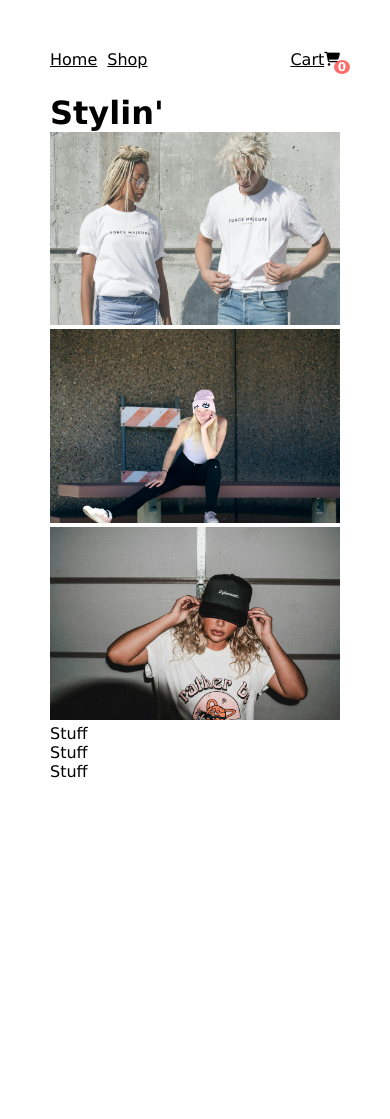
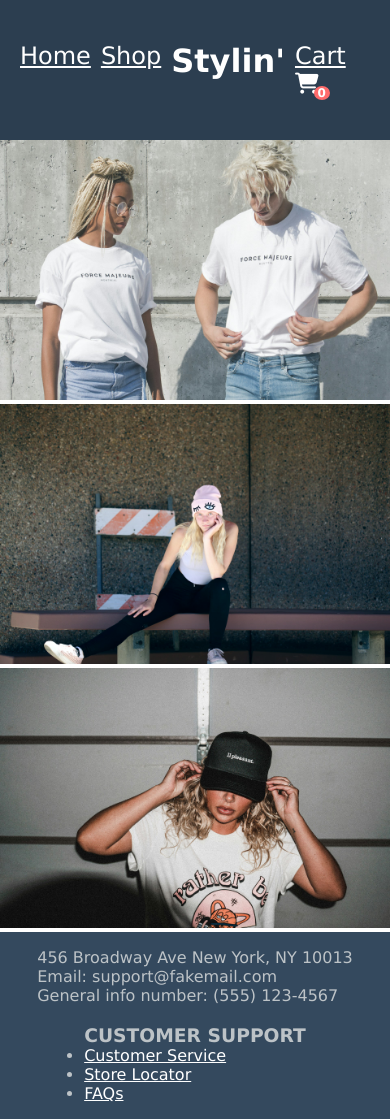
Before and after one commit to simon8800/shopping-cart, a React (Vite) app: page / in a window 390 px wide. Before the commit the page ends 844 px from the top, so only its background shows below. Built offline with nearby package versions, Linux system fonts and the light colour scheme.

Commit message:
Shop and Footer are responsive

```diff
--- a/index.html
+++ b/index.html
@@ -4,7 +4,7 @@
     <meta charset="UTF-8" />
     <meta name="viewport" content="width=device-width, initial-scale=1.0" />
     <script src="https://kit.fontawesome.com/9b9f1b5f4a.js" crossorigin="anonymous"></script>
-    <title>Shopping Cart</title>
+    <title>Stylin'</title>
   </head>
   <body>
     <div id="root"></div>
--- a/src/components/Button.jsx
+++ b/src/components/Button.jsx
@@ -2,11 +2,11 @@ import styled from "styled-components";
 
 const buttonStyles = {
   default: {
-    background: '#9764c7',
+    background: '#3498DB',
     color: '#ffffff',
-    border: '#9764c7',
-    hoverBackground: '#7646A6',
-    hoverBorder: '#7646A6',
+    border: '#3498DB',
+    hoverBackground: '#2591d9',
+    hoverBorder: '#2591d9',
   },
   primary: {
     background: '#007bff',
--- a/src/components/DisplayCase.jsx
+++ b/src/components/DisplayCase.jsx
@@ -1,10 +1,32 @@
 import ProductCard from "./ProductCard";
 import styled from "styled-components";
+import devices from "../utils/devices.js"
 
 const StyledWrapper = styled.div`
   display: grid;
-  grid-template-columns: repeat(auto-fit, minmax(400px, 1fr));
-  justify-items: center;
+  grid-template-columns: repeat(6, auto);
+  justify-content: space-between;
+  padding: 20px;
+  gap: 25px;
+  background-color: #ECF0F1;
+  color: #2C3E50;
+
+  @media only screen and ${devices["2xl"]} {
+    grid-template-columns: repeat(4, auto);
+  }
+
+  @media only screen and ${devices.xl} {
+    grid-template-columns: repeat(3, auto);
+  }
+
+  @media only screen and ${devices.lg} {
+    grid-template-columns: repeat(2, auto);
+  }
+
+  @media only screen and ${devices.md} {
+    grid-template-columns: auto;
+    justify-content: center;
+  }
 `
 
 const DisplayCase = ({products}) => {
--- a/src/components/Footer.jsx
+++ b/src/components/Footer.jsx
@@ -1,12 +1,52 @@
 import styled from "styled-components";
+import { Link } from "react-router-dom";
+import devices from "../utils/devices";
+
+const StyledFooter = styled.footer`
+  display: flex;
+  justify-content: space-around;
+  align-items: center;
+  background-color: #34495E;
+  color: #BDC3C7;
+  padding: 1em;
+
+  @media only screen and ${devices.md} {
+    flex-direction: column;
+    gap: 20px;
+  }
+
+  & a {
+    color: #FFFFFF;
+  }
+`
 
 const Footer = () => {
   return (
-    <footer>
-      <p>Stuff</p>
-      <p>Stuff</p>
-      <p>Stuff</p>
-    </footer>
+    <StyledFooter>
+      <div className="company-info">
+        <div className="address">
+          <p>456 Broadway Ave New York, NY 10013</p>
+        </div>
+        <div className="contacts">
+          <p>Email: support@fakemail.com</p>
+          <p>General info number: (555) 123-4567</p>
+        </div>
+      </div>
+      <div className="customer-support">
+        <h3>CUSTOMER SUPPORT</h3>
+        <ul>
+        <li>
+          <Link>Customer Service</Link>
+        </li>
+        <li>
+          <Link>Store Locator</Link>
+        </li>
+        <li>
+          <Link>FAQs</Link>
+        </li>
+        </ul>
+      </div>
+    </StyledFooter>
   )
 }
 
--- a/src/components/NavBar.jsx
+++ b/src/components/NavBar.jsx
@@ -1,15 +1,50 @@
 import { Link } from "react-router-dom";
 import styled from "styled-components";
 
-const StyledNavBar = styled.div`
-  margin-bottom: 25px;
+const Flex = styled.div`
+  display: flex;
+  gap: 10px;
+`
+
+const StyledNavBar = styled.header`
+  background-color: #2C3E50;
+  color: #FFFFFF;
+  height: 100px;
+  display: flex;
+  justify-content: space-between;
+  align-items: center;
+  padding: 20px;
+
+  & a {
+    color: #FFFFFF;
+  }
+
+  & h1 {
+  }
+`
+
+const NavList = styled.ul`
+  list-style-type: none;
+  display: flex;
+  flex: 1 1 0;
+  justify-content: space-between;
+  gap: 10px;
+`
+
+const NavLink = styled(Link)`
+  font-size: 1.5rem;
+`
+
+const TitleLink = styled(Link)`
+  text-decoration: none;
+`
+
+const CartCounterContainer = styled.div`
+  display: inline-block;
 `
 
 const CartCounter = styled.div`
   display: inline-block;
-  position: absolute;
-  top: 10px;
-  right: -10px;
   background-color: #ff6b6b;
   color: white;
   border-radius: 50%;
@@ -17,22 +52,8 @@ const CartCounter = styled.div`
   min-width: 1rem;
   text-align: center;
   font-size: 0.75rem;
-`
-
-const CartCounterContainer = styled.div`
-  position: relative;
-  display: inline-block;
-`
-
-const NavList = styled.ul`
-  list-style-type: none;
-  display: flex;
-  gap: 10px;
-`
-
-const NavLink = styled(Link)`
-  color: black;
-`
+  transform: translate(-5px, 5px)
+  `
 
 const NavBar = ({cart}) => {
   const cartCounter = cart.length
@@ -40,15 +61,21 @@ const NavBar = ({cart}) => {
   return (
     <StyledNavBar>
       <NavList>
-        <li><NavLink to="/">Home</NavLink></li>
-        <li><NavLink to="shop">Shop</NavLink></li>
-        <li style={{"margin-left": "auto"}}>
+        <Flex>
+          <li><NavLink to="/">Home</NavLink></li>
+          <li><NavLink to="shop">Shop</NavLink></li>
+        </Flex>
+        <li>
+          <TitleLink to="/"><h1>Stylin'</h1></TitleLink>
+        </li>
+        <li>
           <NavLink to="cart">
             Cart
             <CartCounterContainer>
-            <i class="fa-solid fa-cart-shopping fa-sm"></i>
-            <CartCounter>{cartCounter}</CartCounter>
-          </CartCounterContainer></NavLink>
+              <i class="fa-solid fa-cart-shopping fa-sm"></i>
+              <CartCounter>{cartCounter}</CartCounter>
+            </CartCounterContainer>
+          </NavLink>
         </li>
       </NavList>
     </StyledNavBar>
--- a/src/components/ProductCard.jsx
+++ b/src/components/ProductCard.jsx
@@ -9,7 +9,7 @@ const Card = styled.div`
   width: ${cardWidth};
   border: 2px solid black;
   padding: 5px;
-  margin-bottom: 10px;
+  background-color: white;
 `
 
 const ImageContainer = styled.div`
@@ -27,6 +27,7 @@ const Container = styled.div`
   justify-content: space-between;
   width: ${cardWidth};
   height: 200px;
+  align-items: center;
 `
 
 const CardImage = styled.img`
--- a/src/index.css
+++ b/src/index.css
@@ -3,7 +3,3 @@
   padding: 0;
   margin: 0;
 }
-
-:root {
-  padding: 50px;
-}
--- a/src/pages/Home.jsx
+++ b/src/pages/Home.jsx
@@ -4,6 +4,11 @@ import styled from "styled-components";
 import twoImage from '../assets/force-majeure-00tlC0Clfrs-unsplash.jpg'
 import benchImage from '../assets/alexander-grey-Q5peAduZISs-unsplash.jpg'
 import hatImage from '../assets/bailey-alexander-pAYZOHbeZzM-unsplash.jpg'
+
+const FlexColumn = styled.div`
+  display: flex;
+  flex-direction: column;
+`
 
 const StyledImg = styled.img`
   width: 100%;
@@ -15,8 +20,8 @@ const StyledImg = styled.img`
 `
 
 const Home = () => {
-  return (<>
-      <h1>Stylin'</h1>
+  return (
+    <FlexColumn>
       <Link to="shop">
         <StyledImg src={twoImage} alt="" />
       </Link>
@@ -26,7 +31,8 @@ const Home = () => {
       <Link to="shop">
         <StyledImg src={hatImage} alt="" />
       </Link>
-  </>)
+    </FlexColumn>
+  )
 }
 
 export default Home;
--- /dev/null
+++ b/src/utils/devices.js
@@ -0,0 +1,19 @@
+const breakpoints = {
+  xs: "320px",
+  sm: "640px",
+  md: "768px",
+  lg: "1024px",
+  xl: "1280px",
+  "2xl": "1536px",
+};
+
+const devices = {
+  xs: `(max-width: ${breakpoints.xs})`,
+  sm: `(max-width: ${breakpoints.sm})`,
+  md: `(max-width: ${breakpoints.md})`,
+  lg: `(max-width: ${breakpoints.lg})`,
+  xl: `(max-width: ${breakpoints.xl})`,
+  "2xl": `(max-width: ${breakpoints["2xl"]})`,
+};
+
+export default devices;
```
Also changed, not shown: src/components/ImageContainer.jsx (deleted, +0 -7 lines).
